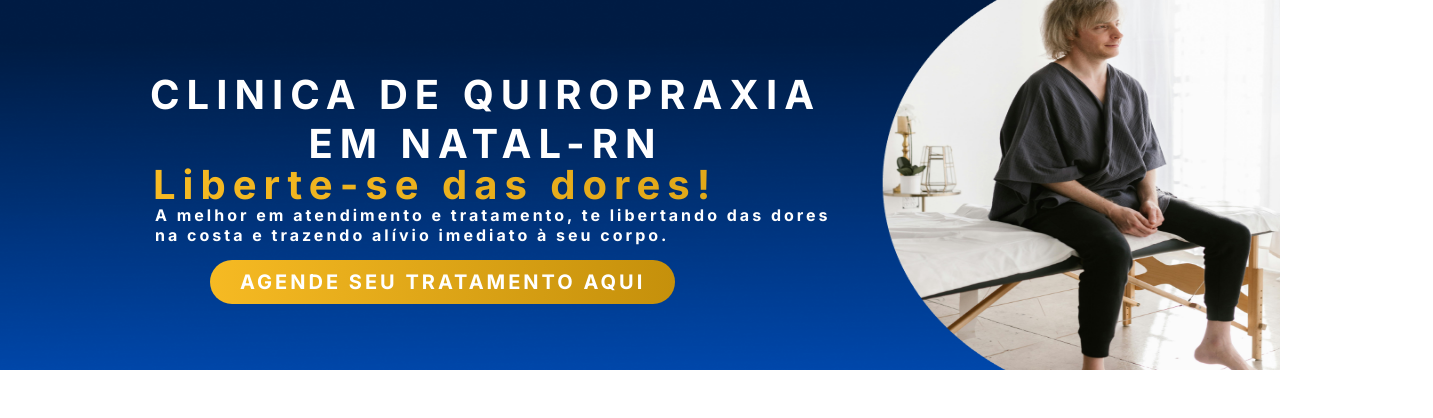
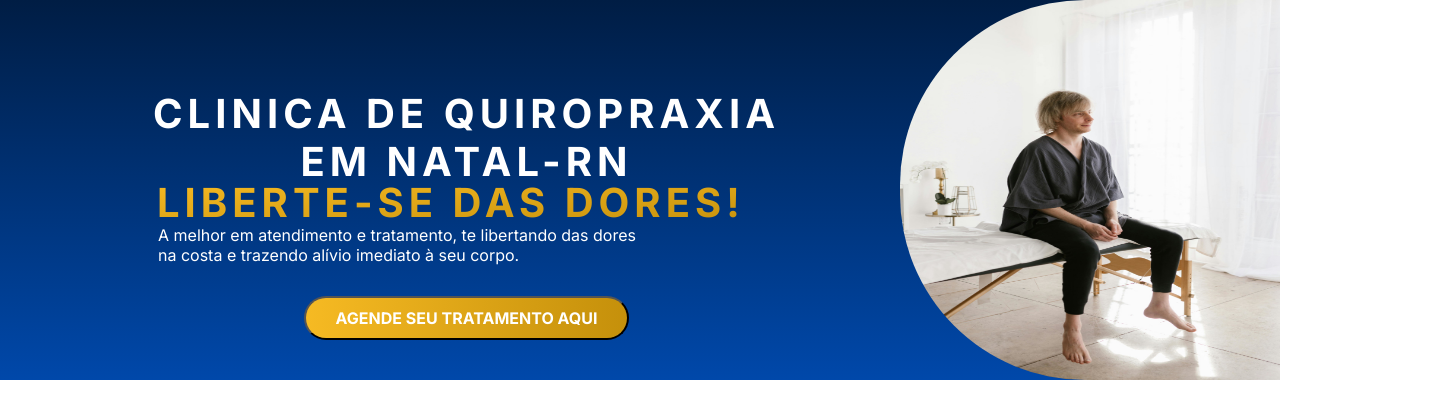
Before and after one commit to segundoo2/implementa--o, a plain HTML site: page index.html in a window 1280 px wide. Shown: the whole page, 1433 px wide, since content can reach past the window. Drawn offline with nearby package versions, Linux system fonts and the light colour scheme.

Commit message:
header melhorado

```diff
--- a/index.html
+++ b/index.html
@@ -3,26 +3,26 @@
   <head>
     <meta charset="utf-8">
     <meta name="viewport" content="width=device-width, initial-scale=1">
-    <title>Reginaldo Quiropraxista</title>
+    <title>Bootstrap demo</title>
     <link href="https://cdn.jsdelivr.net/npm/bootstrap@5.3.3/dist/css/bootstrap.min.css" rel="stylesheet" integrity="sha384-QWTKZyjpPEjISv5WaRU9OFeRpok6YctnYmDr5pNlyT2bRjXh0JMhjY6hW+ALEwIH" crossorigin="anonymous">
     <link rel="stylesheet" href="style.css">
   </head>
   <body>
     <header>
-        <img src="assets/image/header.png" alt="foto do paciente sentado na cama de quiropraxia" class="header">
-        <h1 class="texto-header clinica">
-            CLINICA DE QUIROPRAXIA
-            <br>
-            EM NATAL-RN
-        </h1>
-        <h1 class="texto-header liberte">
-            Liberte-se das dores!
-        </h1>
-        <p class="texto-header pheader">A melhor em atendimento e tratamento, te libertando das dores <br> na costa e trazendo alívio imediato à seu corpo.</p>
-        <button class="texto-header butao">AGENDE SEU TRATAMENTO AQUI</button>
+      <div class="text-header">
+        <h1>CLINICA DE QUIROPRAXIA <br>EM NATAL-RN</h1>
 
+        <h1 class="liberte">LIBERTE-SE DAS DORES!</h1>
+
+        <p class="paragrafo-header">A melhor em atendimento e tratamento, te libertando das dores <br>na costa e trazendo alívio imediato à seu corpo.</p>
+        <button>AGENDE SEU TRATAMENTO AQUI</button>
+      </div>
+
+
+      <div class="image-header">
+        <img src="assets/image/clinica quiropraxia-a.jpg" alt="">
+      </div>
     </header>
-
     <script src="https://cdn.jsdelivr.net/npm/bootstrap@5.3.3/dist/js/bootstrap.bundle.min.js" integrity="sha384-YvpcrYf0tY3lHB60NNkmXc5s9fDVZLESaAA55NDzOxhy9GkcIdslK1eN7N6jIeHz" crossorigin="anonymous"></script>
   </body>
 </html>
--- a/style.css
+++ b/style.css
@@ -1,56 +1,55 @@
 @import url('https://fonts.googleapis.com/css2?family=Inter:wght@100..900&display=swap');
 
-.header {
-    position: absolute;
-    z-index: 0;
-    width: 100%;
-    height: 370px;
-    background-image: linear-gradient(to top, #0048AA, #001D44);
+* {
+    margin: 0px;
+    padding: 0px;
+    color: white;
+    font: 100% "Inter", sans-serif;
+    text-align: center;
 }
 
-.texto-header {
-    color: rgb(255, 255, 255);
-    text-align: center;
-    font: bold 40px "Inter", sans-serif;
-    letter-spacing: 3px;
-    position: absolute;
-    z-index: 1;
-    top: 70px;
-    left: 150px;
+img {
+    grid-column-start: 2;
+    width: 380px;
+    height: 380px;
+    border-radius: 185px 0px 0px 185px;
 }
 
-.clinica {
-    letter-spacing: 7px;
+header {
+    background-image: linear-gradient(to top, #0048AA, #001D44);
+    display: grid;
+    grid-template-columns: auto 500px;
+    justify-items: end;
+    height: 380px;
+}
+
+h1 {
+    grid-column-start: 1;
+    font-weight: 700;
+    margin-top: 90px;
+    letter-spacing: 5px;
 }
 
 .liberte {
-    background: linear-gradient(to right, #F6BA23, #C5900B);
-    background-clip: content-box;
+    margin-top: -15px;
+    margin-left: 4px;
+    text-align: start;
+    background-image: linear-gradient(to bottom right, #F6BA23, #C5900B);
+    background-clip: text;
     -webkit-background-clip: text;
     -webkit-text-fill-color: transparent;
-    text-align: justify;
-    position: relative;
-    top: 160px;
-    left: 153px;
-    font-weight: bolder;
-    letter-spacing: 7px;
 }
 
-.pheader {
-    top: 205px;
-    left: 155px;
-    font-weight: 700;
-    font-size: 1em;
-    text-align: justify;
+.paragrafo-header {
+    margin-top: -10px;
+    margin-left: 5px;
+    text-align: start;
 }
 
-.butao {
-    top: 260px;
-    left: 210px;
-    font-size: 20px;
+button {
+    background-image: linear-gradient(to right, #F6BA23, #C5900B);
+    border-radius: 30px;
+    font-weight: bold;
     padding: 10px 30px 10px 30px;
-    border-radius: 50px;
-    background-image: linear-gradient(to right, #F6BA23, #C5900B);
-    border: none;
-
+    margin-top: 15px;
 }
```
Also changed, not shown: assets/image/clinica quiropraxia-a.jpg (added), assets/image/header.png (deleted).
